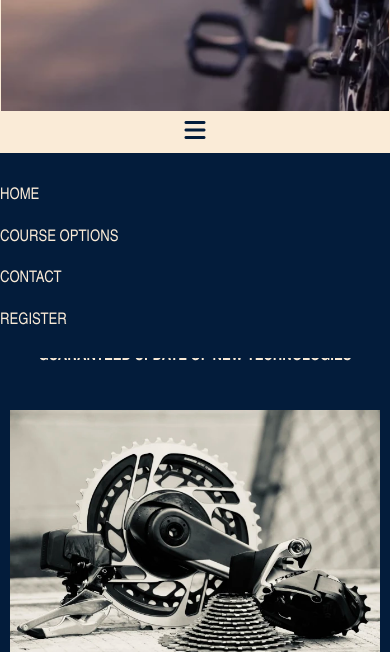
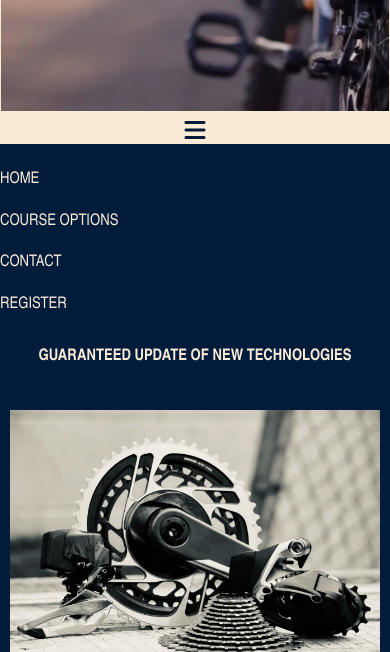
Before and after one commit to JulianaZani/codeinstituteproject, a plain HTML site: page index.html in a window 390 px wide. Both pictures are taken after a click on the label "Open menu". Shown: the part 192-844 px from the top of the page. Drawn offline with Linux system fonts and the light colour scheme.

Commit message:
fix nav position

```diff
--- a/assets/css/style.css
+++ b/assets/css/style.css
@@ -413,7 +413,7 @@ mark {
     flex-direction: column;
     align-items: flex-start;
     position: absolute;
-    top: 22em;
+    top: 21em;
     left: 0;
     right: 0;
     background-color: #031C3B;
```
